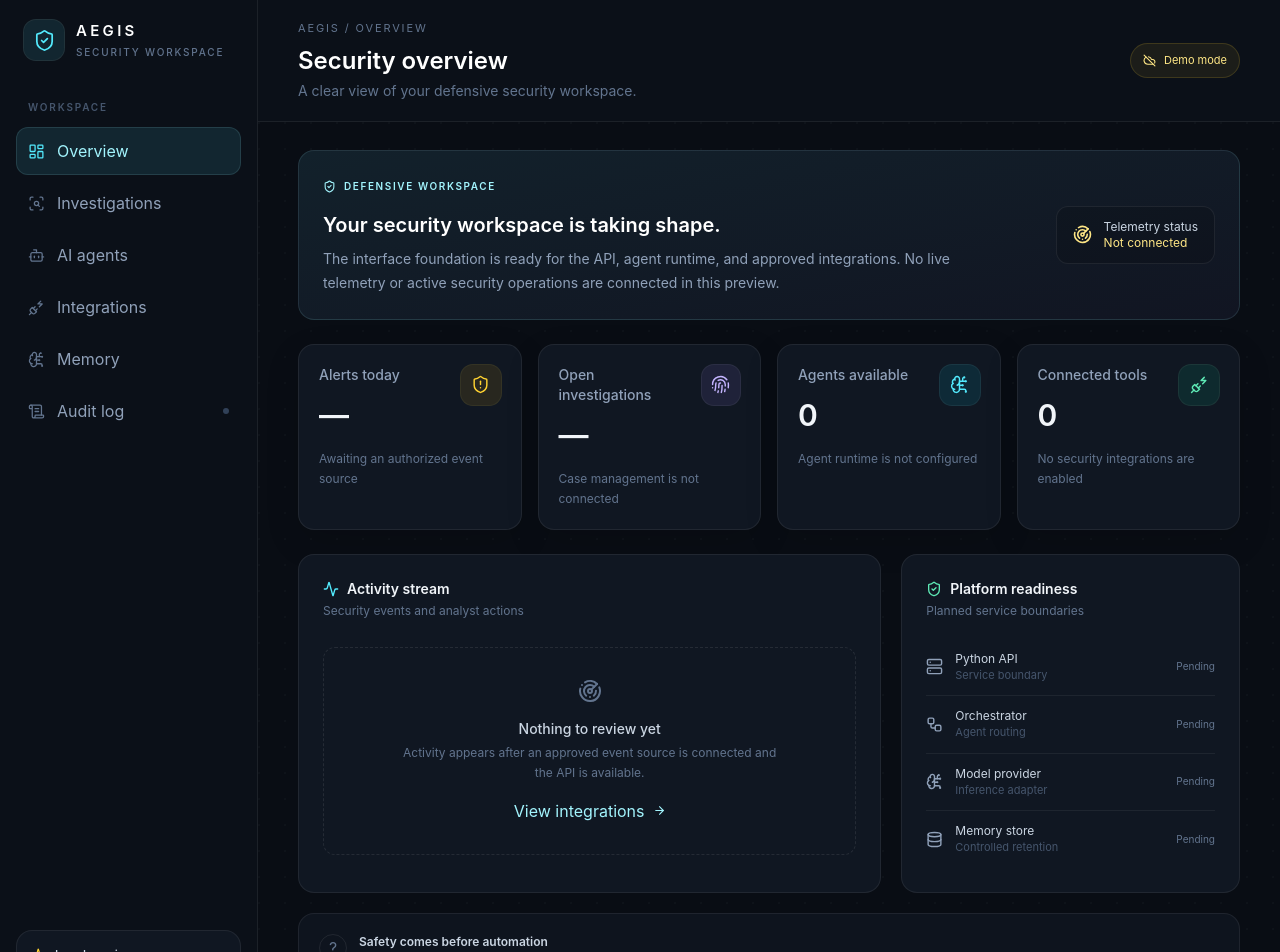
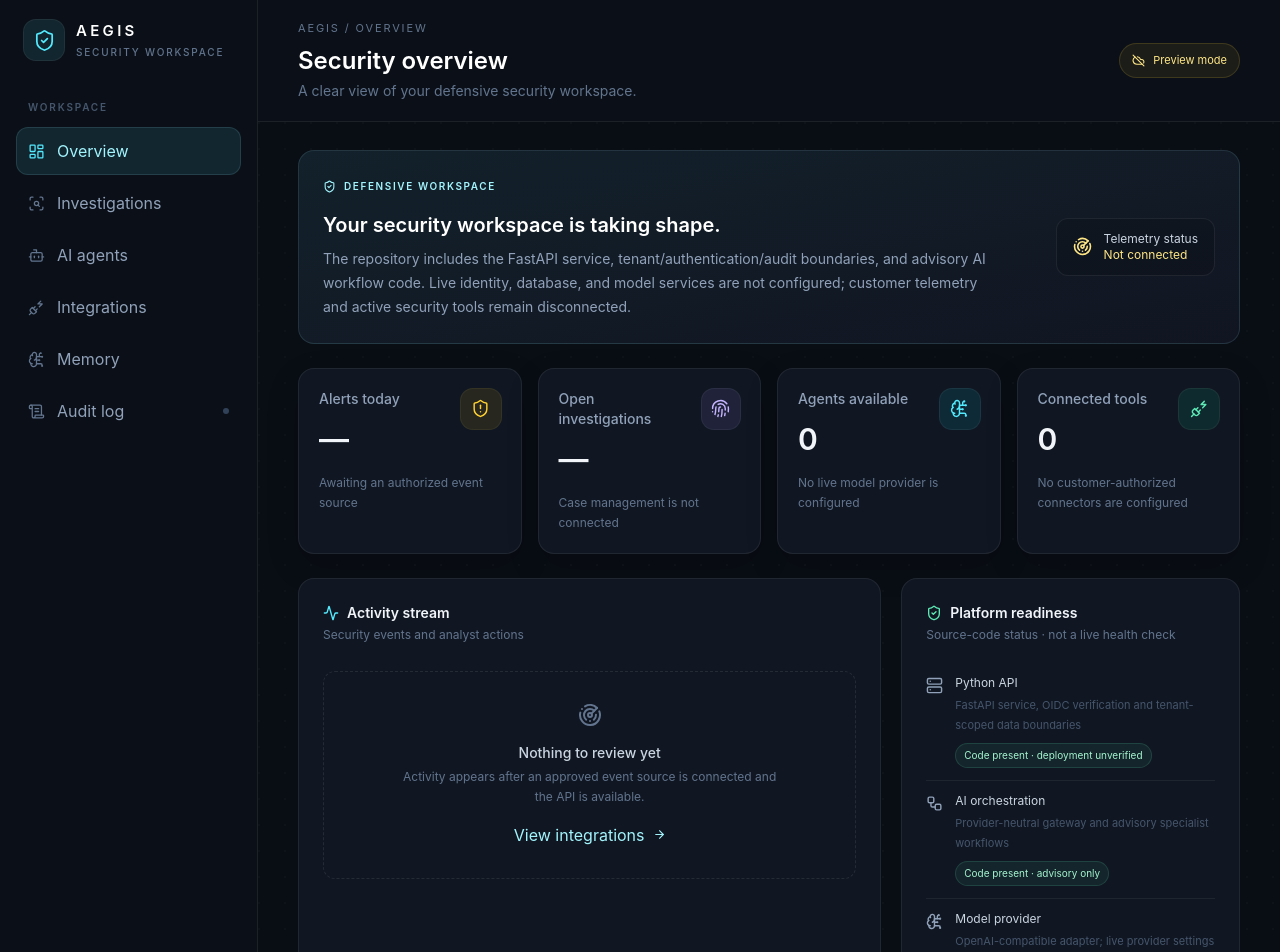
Before and after one commit to princezdavidz-ctrl/Aegis-, a React (Vite) app in the folder frontend/: page / in a window 1280 px wide. Shown: the top 952 px of the page. Built offline with nearby package versions, Linux system fonts and the light colour scheme.

Commit message:
feat(web): report accurate platform implementation readiness

```diff
--- a/frontend/src/App.tsx
+++ b/frontend/src/App.tsx
@@ -1,27 +1,78 @@
 import { useState } from 'react';
-import { Activity, ArrowRight, BrainCircuit, CloudOff, Database, Fingerprint, PlugZap, Radar, Server, ShieldAlert, ShieldCheck, Workflow } from 'lucide-react';
+import {
+  Activity,
+  ArrowRight,
+  BrainCircuit,
+  CloudOff,
+  Database,
+  Fingerprint,
+  PlugZap,
+  Radar,
+  Server,
+  ShieldAlert,
+  ShieldCheck,
+  Workflow,
+  type LucideIcon,
+} from 'lucide-react';
 import { MetricCard } from './components/MetricCard';
 import { Sidebar } from './components/Sidebar';
 import { navigationItems } from './data/navigation.js';
+import {
+  platformReadiness,
+  type PlatformReadinessId,
+  type PlatformReadinessState,
+} from './data/platformReadiness';
 
 type SectionId = (typeof navigationItems)[number]['id'];
 
 const metrics = [
-  { label: 'Alerts today', value: '—', hint: 'Awaiting an authorized event source', icon: ShieldAlert, accent: 'amber' as const },
-  { label: 'Open investigations', value: '—', hint: 'Case management is not connected', icon: Fingerprint, accent: 'violet' as const },
-  { label: 'Agents available', value: '0', hint: 'Agent runtime is not configured', icon: BrainCircuit, accent: 'cyan' as const },
-  { label: 'Connected tools', value: '0', hint: 'No security integrations are enabled', icon: PlugZap, accent: 'green' as const },
+  {
+    label: 'Alerts today',
+    value: '—',
+    hint: 'Awaiting an authorized event source',
+    icon: ShieldAlert,
+    accent: 'amber' as const,
+  },
+  {
+    label: 'Open investigations',
+    value: '—',
+    hint: 'Case management is not connected',
+    icon: Fingerprint,
+    accent: 'violet' as const,
+  },
+  {
+    label: 'Agents available',
+    value: '0',
+    hint: 'No live model provider is configured',
+    icon: BrainCircuit,
+    accent: 'cyan' as const,
+  },
+  {
+    label: 'Connected tools',
+    value: '0',
+    hint: 'No customer-authorized connectors are configured',
+    icon: PlugZap,
+    accent: 'green' as const,
+  },
 ];
-const platform = [
-  { label: 'Python API', detail: 'Service boundary', icon: Server },
-  { label: 'Orchestrator', detail: 'Agent routing', icon: Workflow },
-  { label: 'Model provider', detail: 'Inference adapter', icon: BrainCircuit },
-  { label: 'Memory store', detail: 'Controlled retention', icon: Database },
-];
+
+const platformIcons: Record<PlatformReadinessId, LucideIcon> = {
+  api: Server,
+  orchestration: Workflow,
+  'model-provider': BrainCircuit,
+  memory: Database,
+};
+
+const readinessStyles: Record<PlatformReadinessState, string> = {
+  code_present: 'border-emerald-300/15 bg-emerald-300/[0.07] text-emerald-200',
+  not_configured: 'border-amber-300/15 bg-amber-300/[0.07] text-amber-200',
+  not_implemented: 'border-slate-300/10 bg-slate-300/[0.05] text-slate-400',
+};
 
 export default function App() {
   const [active, setActive] = useState<SectionId>('overview');
   const current = navigationItems.find((item) => item.id === active) ?? navigationItems[0];
+
   return (
     <div className="min-h-screen bg-[#090d14] text-slate-100">
       <div className="flex min-h-screen">
@@ -29,29 +80,190 @@ export default function App() {
         <main className="min-w-0 flex-1">
           <header className="border-b border-white/[0.07] bg-[#0b1018] px-5 py-5 sm:px-8 lg:px-10">
             <div className="mx-auto flex max-w-[1500px] items-center justify-between gap-4">
-              <div><p className="text-[11px] uppercase tracking-[0.17em] text-slate-500">AEGIS / {current.label}</p><h1 className="mt-2 text-2xl font-semibold text-white">{active === 'overview' ? 'Security overview' : current.label}</h1><p className="mt-1 hidden text-sm text-slate-500 sm:block">{current.description}</p></div>
-              <span className="inline-flex items-center gap-2 rounded-full border border-amber-300/15 bg-amber-300/[0.07] px-3 py-2 text-[11px] text-amber-200"><CloudOff size={13} /> Demo mode</span>
+              <div>
+                <p className="text-[11px] uppercase tracking-[0.17em] text-slate-500">
+                  AEGIS / {current.label}
+                </p>
+                <h1 className="mt-2 text-2xl font-semibold text-white">
+                  {active === 'overview' ? 'Security overview' : current.label}
+                </h1>
+                <p className="mt-1 hidden text-sm text-slate-500 sm:block">
+                  {current.description}
+                </p>
+              </div>
+              <span className="inline-flex items-center gap-2 rounded-full border border-amber-300/15 bg-amber-300/[0.07] px-3 py-2 text-[11px] text-amber-200">
+                <CloudOff size={13} /> Preview mode
+              </span>
             </div>
-            <nav aria-label="Mobile navigation" className="mt-5 flex gap-2 overflow-x-auto lg:hidden">
-              {navigationItems.map((item) => <button key={item.id} type="button" onClick={() => setActive(item.id)} aria-current={active === item.id ? 'page' : undefined} className={active === item.id ? 'shrink-0 rounded-full border border-cyan-200/20 bg-cyan-300/10 px-3 py-2 text-xs text-cyan-200' : 'shrink-0 rounded-full border border-white/[0.07] px-3 py-2 text-xs text-slate-400'}>{item.label}</button>)}
+            <nav
+              aria-label="Mobile navigation"
+              className="mt-5 flex gap-2 overflow-x-auto lg:hidden"
+            >
+              {navigationItems.map((item) => (
+                <button
+                  key={item.id}
+                  type="button"
+                  onClick={() => setActive(item.id)}
+                  aria-current={active === item.id ? 'page' : undefined}
+                  className={
+                    active === item.id
+                      ? 'shrink-0 rounded-full border border-cyan-200/20 bg-cyan-300/10 px-3 py-2 text-xs text-cyan-200'
+                      : 'shrink-0 rounded-full border border-white/[0.07] px-3 py-2 text-xs text-slate-400'
+                  }
+                >
+                  {item.label}
+                </button>
+              ))}
             </nav>
           </header>
+
           <div className="surface-grid mx-auto max-w-[1500px] px-5 py-7 sm:px-8 lg:px-10">
-            {active === 'overview' ? <>
-              <section className="rounded-2xl border border-cyan-200/[0.12] bg-gradient-to-br from-[#12212b] to-[#111522] p-6">
-                <div className="flex flex-col justify-between gap-5 sm:flex-row sm:items-center">
-                  <div className="max-w-2xl"><span className="inline-flex items-center gap-2 text-[10px] font-semibold uppercase tracking-[0.16em] text-cyan-200"><ShieldCheck size={13} /> Defensive workspace</span><h2 className="mt-3 text-xl font-semibold text-white">Your security workspace is taking shape.</h2><p className="mt-2 text-sm leading-6 text-slate-400">The interface foundation is ready for the API, agent runtime, and approved integrations. No live telemetry or active security operations are connected in this preview.</p></div>
-                  <div className="flex items-center gap-3 rounded-xl border border-white/[0.07] bg-black/15 px-4 py-3"><Radar size={19} className="text-amber-200" /><div><p className="text-xs text-slate-300">Telemetry status</p><p className="text-xs text-amber-200">Not connected</p></div></div>
-                </div>
+            {active === 'overview' ? (
+              <>
+                <section className="rounded-2xl border border-cyan-200/[0.12] bg-gradient-to-br from-[#12212b] to-[#111522] p-6">
+                  <div className="flex flex-col justify-between gap-5 sm:flex-row sm:items-center">
+                    <div className="max-w-2xl">
+                      <span className="inline-flex items-center gap-2 text-[10px] font-semibold uppercase tracking-[0.16em] text-cyan-200">
+                        <ShieldCheck size={13} /> Defensive workspace
+                      </span>
+                      <h2 className="mt-3 text-xl font-semibold text-white">
+                        Your security workspace is taking shape.
+                      </h2>
+                      <p className="mt-2 text-sm leading-6 text-slate-400">
+                        The repository includes the FastAPI service, tenant/authentication/audit
+                        boundaries, and advisory AI workflow code. Live identity, database, and
+                        model services are not configured; customer telemetry and active security
+                        tools remain disconnected.
+                      </p>
+                    </div>
+                    <div className="flex items-center gap-3 rounded-xl border border-white/[0.07] bg-black/15 px-4 py-3">
+                      <Radar size={19} className="text-amber-200" />
+                      <div>
+                        <p className="text-xs text-slate-300">Telemetry status</p>
+                        <p className="text-xs text-amber-200">Not connected</p>
+                      </div>
+                    </div>
+                  </div>
+                </section>
+
+                <section
+                  aria-label="Security metrics"
+                  className="mt-6 grid gap-4 sm:grid-cols-2 xl:grid-cols-4"
+                >
+                  {metrics.map((metric) => (
+                    <MetricCard key={metric.label} {...metric} />
+                  ))}
+                </section>
+
+                <section className="mt-6 grid gap-5 xl:grid-cols-[1.55fr_0.9fr]">
+                  <article className="rounded-2xl border border-white/[0.07] bg-[#101722] p-6">
+                    <div className="flex items-center gap-2">
+                      <Activity size={16} className="text-cyan-300" />
+                      <h3 className="text-sm font-semibold">Activity stream</h3>
+                    </div>
+                    <p className="mt-1 text-xs text-slate-500">
+                      Security events and analyst actions
+                    </p>
+                    <div className="mt-7 flex min-h-52 flex-col items-center justify-center rounded-xl border border-dashed border-white/[0.09] px-5 text-center">
+                      <Radar size={24} className="text-slate-500" />
+                      <h4 className="mt-4 text-sm font-medium text-slate-300">
+                        Nothing to review yet
+                      </h4>
+                      <p className="mt-1 max-w-sm text-xs leading-5 text-slate-500">
+                        Activity appears after an approved event source is connected and the API
+                        is available.
+                      </p>
+                      <button
+                        type="button"
+                        onClick={() => setActive('integrations')}
+                        className="mt-4 inline-flex items-center gap-2 text-xs font-medium text-cyan-200"
+                      >
+                        View integrations <ArrowRight size={13} />
+                      </button>
+                    </div>
+                  </article>
+
+                  <article className="rounded-2xl border border-white/[0.07] bg-[#101722] p-6">
+                    <div className="flex items-center gap-2">
+                      <ShieldCheck size={16} className="text-emerald-300" />
+                      <h3 className="text-sm font-semibold">Platform readiness</h3>
+                    </div>
+                    <p className="mt-1 text-xs text-slate-500">
+                      Source-code status · not a live health check
+                    </p>
+                    <div className="mt-5 divide-y divide-white/[0.06]">
+                      {platformReadiness.map(({ id, label, detail, state, stateLabel }) => {
+                        const Icon = platformIcons[id];
+                        return (
+                          <div
+                            key={id}
+                            data-platform-capability={id}
+                            className="flex items-start gap-3 py-3"
+                          >
+                            <Icon size={17} className="mt-0.5 text-slate-400" />
+                            <div className="min-w-0 flex-1">
+                              <p className="text-xs text-slate-300">{label}</p>
+                              <p className="mt-1 text-[11px] leading-5 text-slate-600">
+                                {detail}
+                              </p>
+                              <span
+                                data-readiness={state}
+                                className={[
+                                  'mt-2 inline-flex rounded-full border px-2 py-1 text-[10px]',
+                                  readinessStyles[state],
+                                ].join(' ')}
+                              >
+                                {stateLabel}
+                              </span>
+                            </div>
+                          </div>
+                        );
+                      })}
+                    </div>
+                  </article>
+                </section>
+
+                <section className="mt-5 flex items-start gap-3 rounded-2xl border border-white/[0.07] bg-[#0e141e] p-5">
+                  <span className="grid size-7 shrink-0 place-items-center rounded-full border border-white/[0.08] text-slate-500">
+                    ?
+                  </span>
+                  <div>
+                    <h3 className="text-xs font-semibold text-slate-300">
+                      Safety comes before automation
+                    </h3>
+                    <p className="mt-1 text-xs leading-5 text-slate-500">
+                      Active operations require an authorized scope, least-privilege access,
+                      auditable execution, and human approval for consequential actions.
+                    </p>
+                  </div>
+                </section>
+              </>
+            ) : (
+              <section className="mx-auto flex min-h-[420px] max-w-3xl flex-col items-center justify-center rounded-2xl border border-white/[0.07] bg-[#101722] p-8 text-center">
+                <CloudOff size={28} className="text-cyan-200" />
+                <p className="mt-4 text-[10px] font-semibold uppercase tracking-[0.15em] text-amber-200">
+                  Module not connected
+                </p>
+                <h2 className="mt-3 text-xl font-semibold text-white">
+                  {current.label} is not configured yet
+                </h2>
+                <p className="mt-2 max-w-lg text-sm leading-6 text-slate-500">
+                  {current.description} This UI placeholder remains inactive until its service
+                  boundary, permissions, and tests are implemented.
+                </p>
+                <button
+                  type="button"
+                  onClick={() => setActive('overview')}
+                  className="mt-6 inline-flex items-center gap-2 rounded-xl border border-cyan-200/15 px-4 py-2.5 text-xs text-cyan-100"
+                >
+                  Return to overview <ArrowRight size={14} />
+                </button>
               </section>
-              <section aria-label="Security metrics" className="mt-6 grid gap-4 sm:grid-cols-2 xl:grid-cols-4">{metrics.map((metric) => <MetricCard key={metric.label} {...metric} />)}</section>
-              <section className="mt-6 grid gap-5 xl:grid-cols-[1.55fr_0.9fr]">
-                <article className="rounded-2xl border border-white/[0.07] bg-[#101722] p-6"><div className="flex items-center gap-2"><Activity size={16} className="text-cyan-300" /><h3 className="text-sm font-semibold">Activity stream</h3></div><p className="mt-1 text-xs text-slate-500">Security events and analyst actions</p><div className="mt-7 flex min-h-52 flex-col items-center justify-center rounded-xl border border-dashed border-white/[0.09] px-5 text-center"><Radar size={24} className="text-slate-500" /><h4 className="mt-4 text-sm font-medium text-slate-300">Nothing to review yet</h4><p className="mt-1 max-w-sm text-xs leading-5 text-slate-500">Activity appears after an approved event source is connected and the API is available.</p><button type="button" onClick={() => setActive('integrations')} className="mt-4 inline-flex items-center gap-2 text-xs font-medium text-cyan-200">View integrations <ArrowRight size={13} /></button></div></article>
-                <article className="rounded-2xl border border-white/[0.07] bg-[#101722] p-6"><div className="flex items-center gap-2"><ShieldCheck size={16} className="text-emerald-300" /><h3 className="text-sm font-semibold">Platform readiness</h3></div><p className="mt-1 text-xs text-slate-500">Planned service boundaries</p><div className="mt-5 divide-y divide-white/[0.06]">{platform.map(({ label, detail, icon: Icon }) => <div key={label} className="flex items-center gap-3 py-3"><Icon size={17} className="text-slate-400" /><div className="min-w-0 flex-1"><p className="text-xs text-slate-300">{label}</p><p className="text-[11px] text-slate-600">{detail}</p></div><span className="text-[10px] text-slate-500">Pending</span></div>)}</div></article>
-              </section>
-              <section className="mt-5 flex items-start gap-3 rounded-2xl border border-white/[0.07] bg-[#0e141e] p-5"><span className="grid size-7 shrink-0 place-items-center rounded-full border border-white/[0.08] text-slate-500">?</span><div><h3 className="text-xs font-semibold text-slate-300">Safety comes before automation</h3><p className="mt-1 text-xs leading-5 text-slate-500">Active operations require an authorized scope, least-privilege access, auditable execution, and human approval for consequential actions.</p></div></section>
-            </> : <section className="mx-auto flex min-h-[420px] max-w-3xl flex-col items-center justify-center rounded-2xl border border-white/[0.07] bg-[#101722] p-8 text-center"><CloudOff size={28} className="text-cyan-200" /><p className="mt-4 text-[10px] font-semibold uppercase tracking-[0.15em] text-amber-200">Module not connected</p><h2 className="mt-3 text-xl font-semibold text-white">{current.label} is not configured yet</h2><p className="mt-2 max-w-lg text-sm leading-6 text-slate-500">{current.description} This UI placeholder remains inactive until its service boundary, permissions, and tests are implemented.</p><button type="button" onClick={() => setActive('overview')} className="mt-6 inline-flex items-center gap-2 rounded-xl border border-cyan-200/15 px-4 py-2.5 text-xs text-cyan-100">Return to overview <ArrowRight size={14} /></button></section>}
-            <footer className="mt-8 flex flex-col gap-2 border-t border-white/[0.06] pt-5 text-[10px] text-slate-600 sm:flex-row sm:justify-between"><p>AEGIS · Defensive security workspace</p><p>Preview only · No live security actions are available</p></footer>
+            )}
+            <footer className="mt-8 flex flex-col gap-2 border-t border-white/[0.06] pt-5 text-[10px] text-slate-600 sm:flex-row sm:justify-between">
+              <p>AEGIS · Defensive security workspace</p>
+              <p>Preview only · No live security actions are available</p>
+            </footer>
           </div>
         </main>
       </div>
--- /dev/null
+++ b/frontend/src/data/platformReadiness.ts
@@ -0,0 +1,56 @@
+/**
+ * Source-code maturity metadata for the overview panel.
+ *
+ * These values describe repository implementation state, not live service
+ * health. Runtime availability must come from authenticated health checks
+ * before the UI is allowed to display it as operational.
+ */
+export type PlatformReadinessId =
+  | 'api'
+  | 'orchestration'
+  | 'model-provider'
+  | 'memory';
+
+export type PlatformReadinessState =
+  | 'code_present'
+  | 'not_configured'
+  | 'not_implemented';
+
+export interface PlatformReadinessItem {
+  id: PlatformReadinessId;
+  label: string;
+  detail: string;
+  state: PlatformReadinessState;
+  stateLabel: string;
+}
+
+export const platformReadiness: readonly PlatformReadinessItem[] = [
+  {
+    id: 'api',
+    label: 'Python API',
+    detail: 'FastAPI service, OIDC verification and tenant-scoped data boundaries',
+    state: 'code_present',
+    stateLabel: 'Code present · deployment unverified',
+  },
+  {
+    id: 'orchestration',
+    label: 'AI orchestration',
+    detail: 'Provider-neutral gateway and advisory specialist workflows',
+    state: 'code_present',
+    stateLabel: 'Code present · advisory only',
+  },
+  {
+    id: 'model-provider',
+    label: 'Model provider',
+    detail: 'OpenAI-compatible adapter; live provider settings are absent',
+    state: 'not_configured',
+    stateLabel: 'Adapter present · not configured',
+  },
+  {
+    id: 'memory',
+    label: 'Memory store',
+    detail: 'Persistent tenant-scoped memory and retrieval are not implemented',
+    state: 'not_implemented',
+    stateLabel: 'Not implemented',
+  },
+];
```
Also changed, not shown: 3 other files (tests, documents, lock files or other folders).
